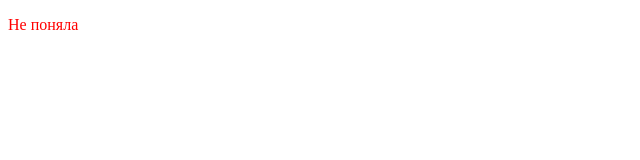
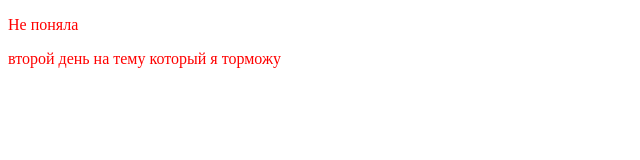
Before and after one commit to ainura-9/flex-index, a plain HTML site: page index.html in a window 1280 px wide. Shown: the whole page, without its empty margins (0-640 px from the left). Drawn offline with Linux system fonts and the light colour scheme.

Commit message:
added index.html

```diff
--- a/index.html
+++ b/index.html
@@ -11,6 +11,7 @@
 <body>
 <div>
     <p class="btns">Не поняла</p>
+    <p class="btns">второй день на тему который я торможу</p>
 </div>
 
 </body>
```
